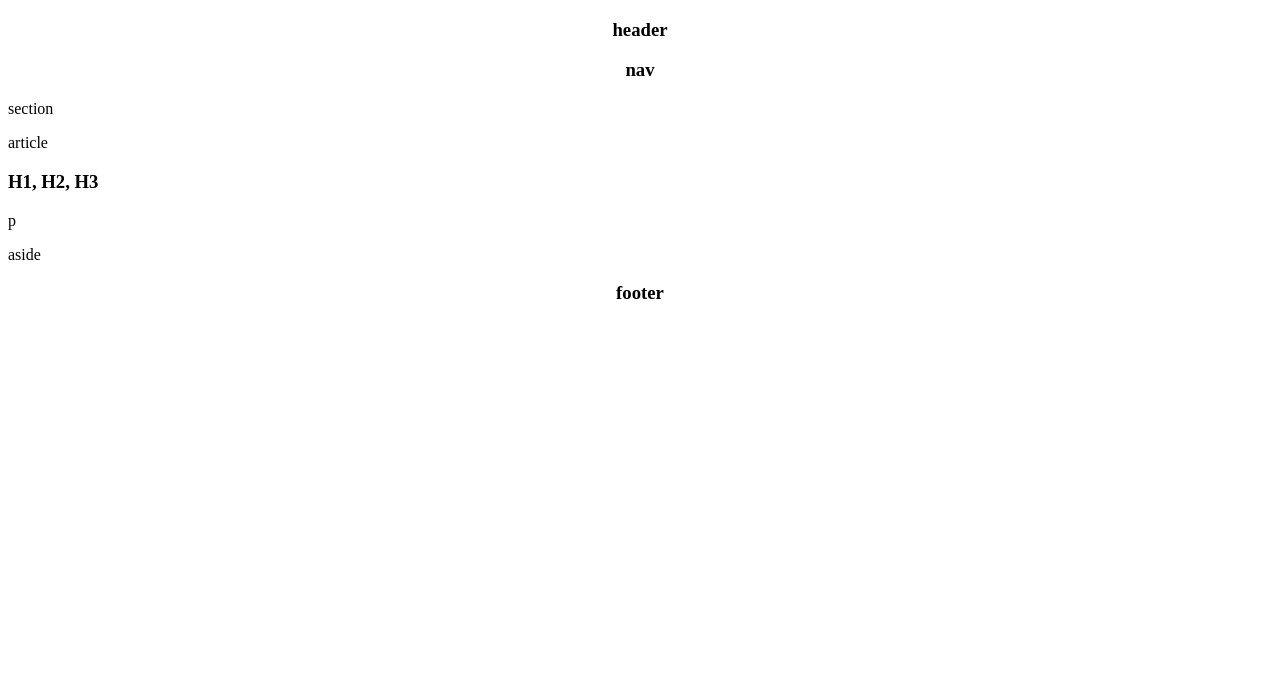
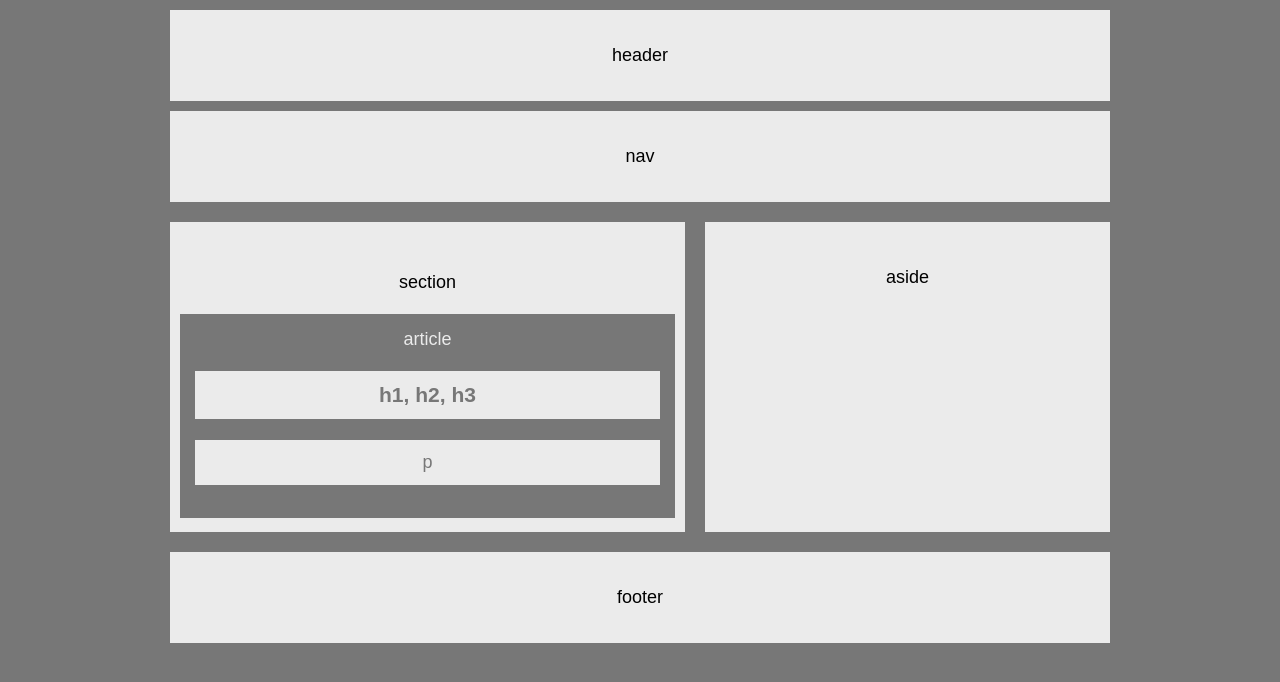
Before and after one commit to smgove/HW-Wireframe, a plain HTML site: page index.html in a window 1280 px wide. Drawn offline with Linux system fonts and the light colour scheme.

Commit message:
<completed>

```diff
--- a/index.html
+++ b/index.html
@@ -4,34 +4,37 @@
 <head>
     <meta charset="UTF-8">
     <title>HW Wireframe</title>
-    <link rel="sylesheet" href="main.css">
+    <link rel="stylesheet" href="main.css">
 
 </head>
 
 <body>
+
 <header>
-    <h3 align=center>header</h3>
+      header
 </header>
+
 <nav>
-    <h3 align=center>nav</h3>
+    nav
 </nav>
+
 <section>
-    <p>section</p>
+    section<br><br>
     <article>
-        <p>article</p>
-        <h1>H1, H2, H3</h1>
+        article
+        <h1>h1, h2, h3</h1>
         <p>p</p>
     </article>
 </section>
+
 <aside>
-    <p>aside</p>
+    aside
 </aside>
+
+<div class="clearfix"></div>
+
 <footer>
-    <h3 align=center>footer</h3>
+    footer
 </footer>
-
-
-
-
 </body>
 </html>
--- /dev/null
+++ b/main.css
@@ -0,0 +1,66 @@
+body {
+    background-color: #777777;
+    width: 960px;
+    font-size: 18px;
+    font-family: 'Arial', 'Helvetica Neue', Helvetica, sans-serif;
+    margin: 10px auto;
+}
+
+
+header{
+    background-color: #ebebeb;
+    padding: 35px;
+    text-align: center;
+    margin: 10px;
+}
+
+nav{
+    background-color: #ebebeb;
+    padding: 35px;
+    text-align: center;
+    margin: 10px;
+}
+
+section{
+    background-color: #ebebeb;
+    text-align: center;
+    width: 495px;
+    height: 250px;
+    float: left;
+    margin: 10px;
+    padding: 50px 10px 10px 10px;
+}
+
+article{
+    color: #ebebeb;
+    background-color: #777;
+    padding: 15px;
+}
+
+aside{
+
+    background: #ebebeb;
+    float: right;
+    text-align: center;
+    width: 385px;
+    height: 255px;
+    margin: 10px;
+    padding: 45px 10px 10px 10px;
+}
+h1, p{
+    color: #777;
+    background-color: #ebebeb;
+    text-align: center;
+    padding: 12px;
+}
+
+footer{
+    background-color: #ebebeb;
+    padding: 35px;
+    text-align: center;
+    margin: 10px;
+}
+.clearfix {
+    overflow: auto;
+    clear: both;
+}
--- a/style.css
+++ /dev/null
@@ -1,6 +0,0 @@
-body {
-    background: #777777
-    width: '960px'
-    font-size: '18px'
-    font-family: 'Arial', 'Helvetica Neue', Helvetica, sans-serif;
-}
```
